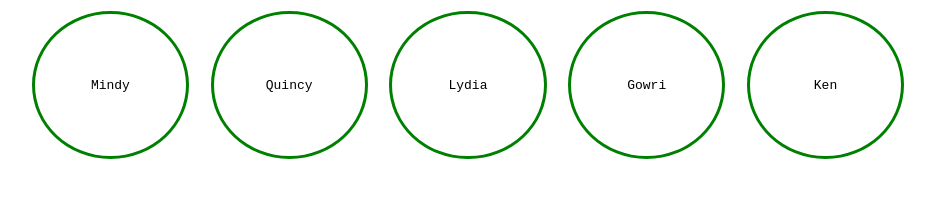
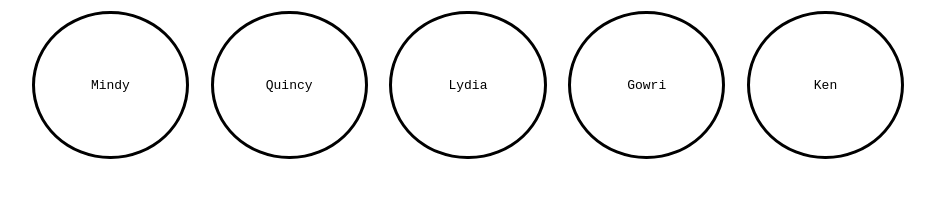
Before and after one commit to Tatrakrad/little-web-assignments, a plain HTML site: page day-21-multi-toggle-on-click/index.html in a window 1280 px wide. Shown: the whole page, without its empty margins (79-1014 px from the left). Drawn offline with Linux system fonts and the light colour scheme.

Commit message:
border works, was too specific by default

```diff
--- a/day-21-multi-toggle-on-click/style.css
+++ b/day-21-multi-toggle-on-click/style.css
@@ -64,11 +64,12 @@ table {
   margin:0 auto;
   overflow: auto;
 }
-.people li{
+/*border will not be overriden if class selected*/
+li{
   float:left;
   margin: 1%;
   padding:6% 0;
-  border: 3px solid green;
+  border: 3px solid black;
   border-radius: 50%;
   width: 14%;
   text-align: center;
@@ -78,4 +79,5 @@ table {
 .selected{
   color:white;
   background-color: darkgreen;
+  border:3px solid green;
 }
```
